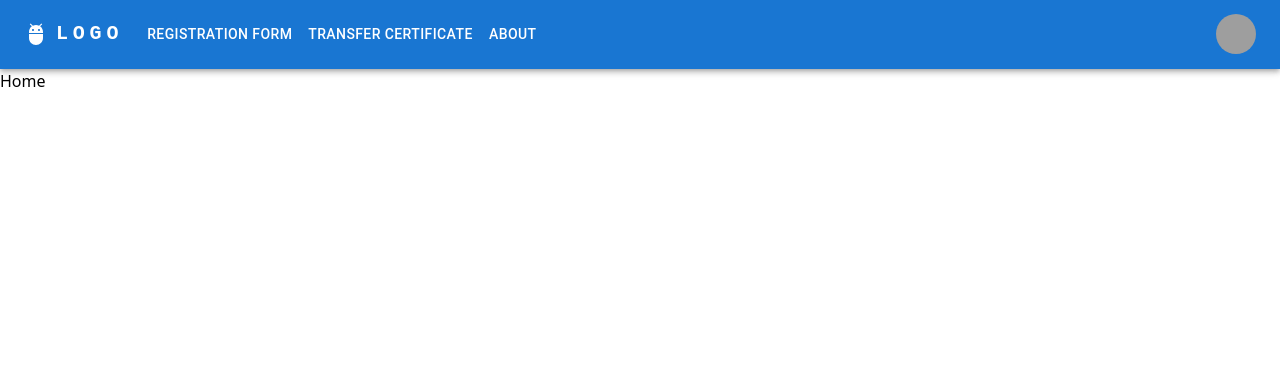
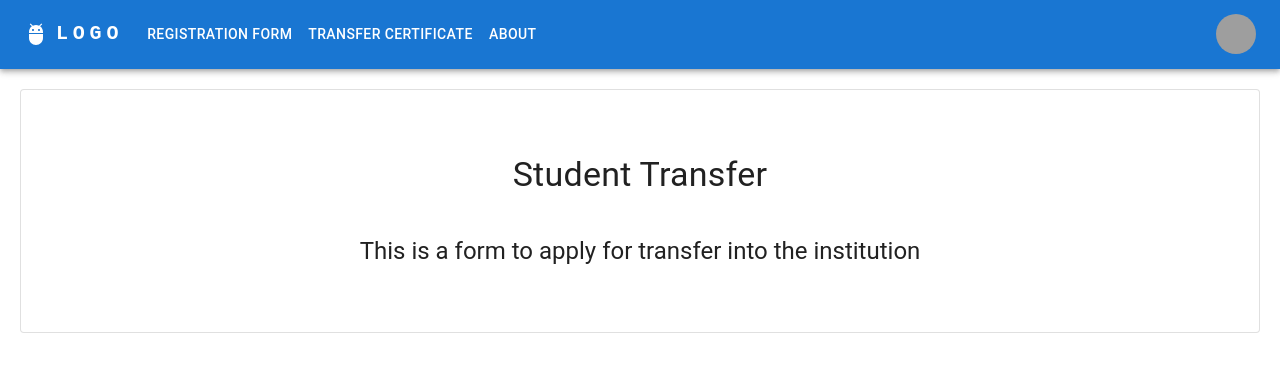
Before and after one commit to pavan2108/smart-india-hackathon-client, a React (Create React App) app: page /teacher/createmeeting in a window 1280 px wide. Shown: the top 372 px of the page. Built offline with nearby package versions, Linux system fonts and the light colour scheme; grey boxes are pictures that could not be loaded.

Commit message:
Meeting Created

```diff
--- a/src/App.js
+++ b/src/App.js
@@ -6,6 +6,7 @@ import FormOtp from "./Pages/Student/FormOtp";
 import StudentRegistration from "./Pages/Student/StudentRegistration";
 import StudentTransfer from "./Pages/Student/StudentTransfer";
 import CreateFormScript from "./Pages/Teacher/CreateFormScript";
+import CreateMeeting from "./Pages/Teacher/CreateMeeting";
 
 const App = () => {
   return (
@@ -18,6 +19,7 @@ const App = () => {
         <Route path="/transfercertificate" element={<StudentTransfer />} />
         <Route path="/teacher/createform" element={<CreateFormScript />} />
         <Route path="/student/requestotp" element={<FormOtp />} />
+        <Route path="/teacher/createmeeting" element={<CreateMeeting />} />
         <Route path="*" element={<Home />} />
       </Routes>
     </Router>
--- /dev/null
+++ b/src/Pages/Teacher/CreateMeeting.js
@@ -0,0 +1,44 @@
+import { Alert, Box, Card, CardContent, Typography } from "@mui/material";
+import React from "react";
+
+function CreateMeeting() {
+  const [helperText, setHelperText] = React.useState("");
+  const [success, setSuccess] = React.useState(false);
+  const [warning, setWarning] = React.useState(false);
+  const [error, setError] = React.useState(false);
+  return (
+    <div className="m-5">
+      <Box
+        sx={{ minWidth: 275, flexGrow: 1 }}
+        display="flex"
+        flex-direction="column"
+        justifyContent="center"
+        minHeight="100%"
+      >
+        <Card variant="outlined" sx={{ minHeight: "100%", flexGrow: 1 }}>
+          <React.Fragment>
+            <CardContent>
+              {error ? <Alert severity="error">{helperText}</Alert> : null}
+              {success ? <Alert severity="success">{helperText}</Alert> : null}
+              {warning ? <Alert severity="warning">{helperText}</Alert> : null}
+              <br />
+              <br />
+              <Typography className="text-center" variant="h4">
+                Student Transfer
+              </Typography>
+              <Typography
+                className="text-center"
+                variant="h5"
+                sx={{ marginY: 5 }}
+              >
+                This is a form to apply for transfer into the institution
+              </Typography>
+            </CardContent>
+          </React.Fragment>
+        </Card>
+      </Box>
+    </div>
+  );
+}
+
+export default CreateMeeting;
```
